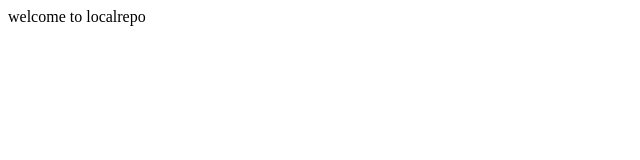
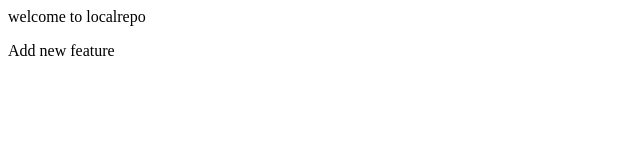
Before and after one commit to manjuprasad123/localrepo, a plain HTML site: page index.html in a window 1280 px wide. Shown: the full height of the page, 0-640 px from the left. Drawn offline with Linux system fonts and the light colour scheme.

Commit message:
Add new feature

```diff
--- a/index.html
+++ b/index.html
@@ -1 +1,2 @@
 <p>welcome to localrepo</p>
+<p>Add new feature</p>
```
